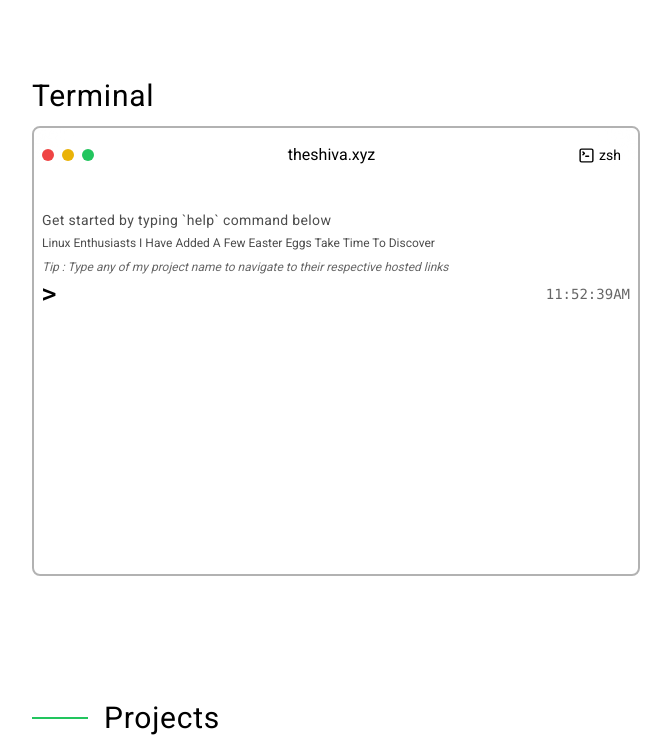
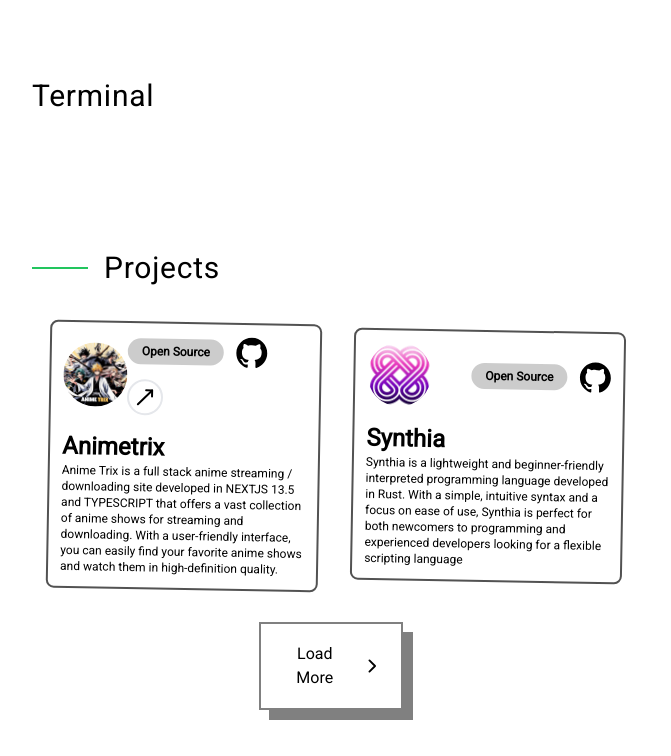
Before and after one commit to Tirth-chokshi/portfoilio-v2, a Next.js app: page / in a window 1280 px wide. Shown: the part 1720-2476 px from the top of the page, without its empty margins (304-975 px from the left). Built offline with nearby package versions, Linux system fonts and the light colour scheme.

Commit message:
terminal removed to resolve error

```diff
--- a/src/app/page.tsx
+++ b/src/app/page.tsx
@@ -10,7 +10,7 @@
 import Card from "@/components/projects/card";
 import Contact from "@/components/shared/Contact";
 import Skills from "@/components/skills/Skills";
-import Terminalcomp from "@/components/terminal/Terminalcomp";
+// import Terminalcomp from "@/components/terminal/Terminalcomp";
 import TypingAnimation from "@/components/TypingAnimation";
 const page = () => {
     return (
@@ -57,7 +57,7 @@
                     <div className="own</span>flex items-center gap-4 mb-3 text-3xl font-medium tracking-wide">
                         <span className=" w-14 h-[2px] bg-green-500"></span> Terminal
                     </div>
-                    <Terminalcomp />
+                    {/* <Terminalcomp /> */}
                 </div>
 
                 {/* projects */}
```
